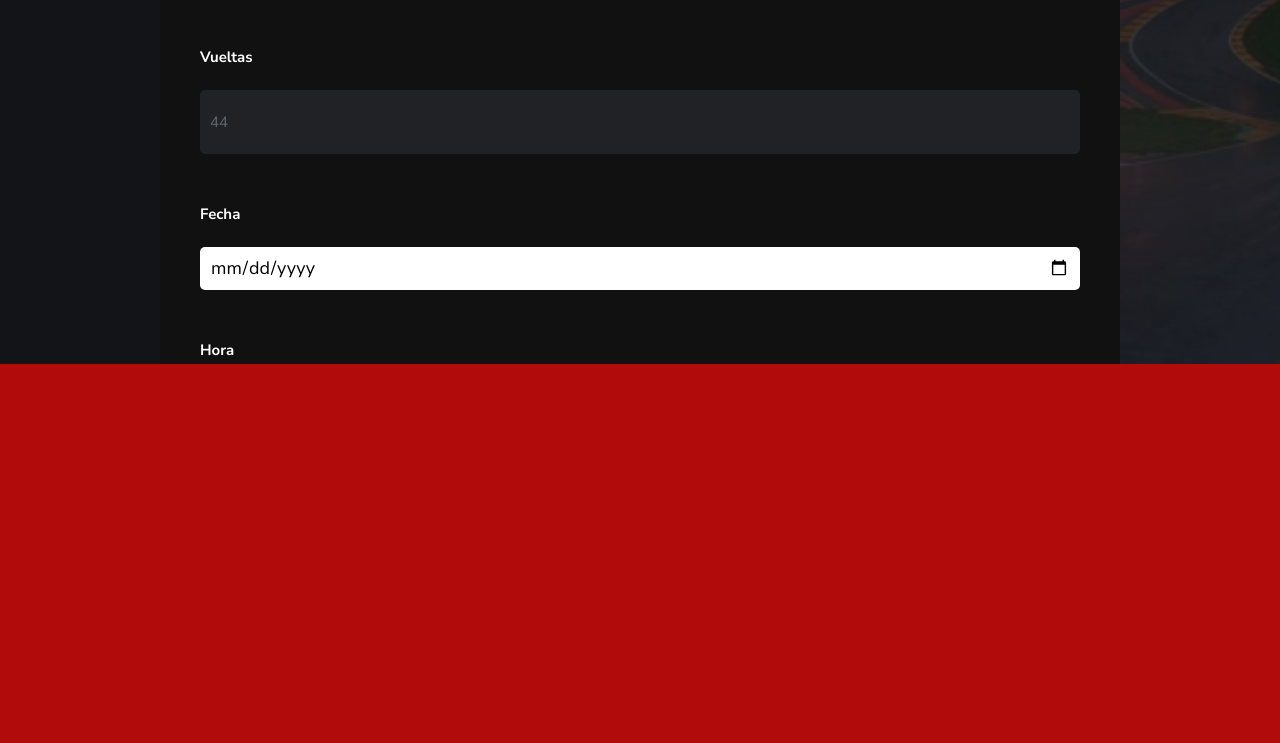
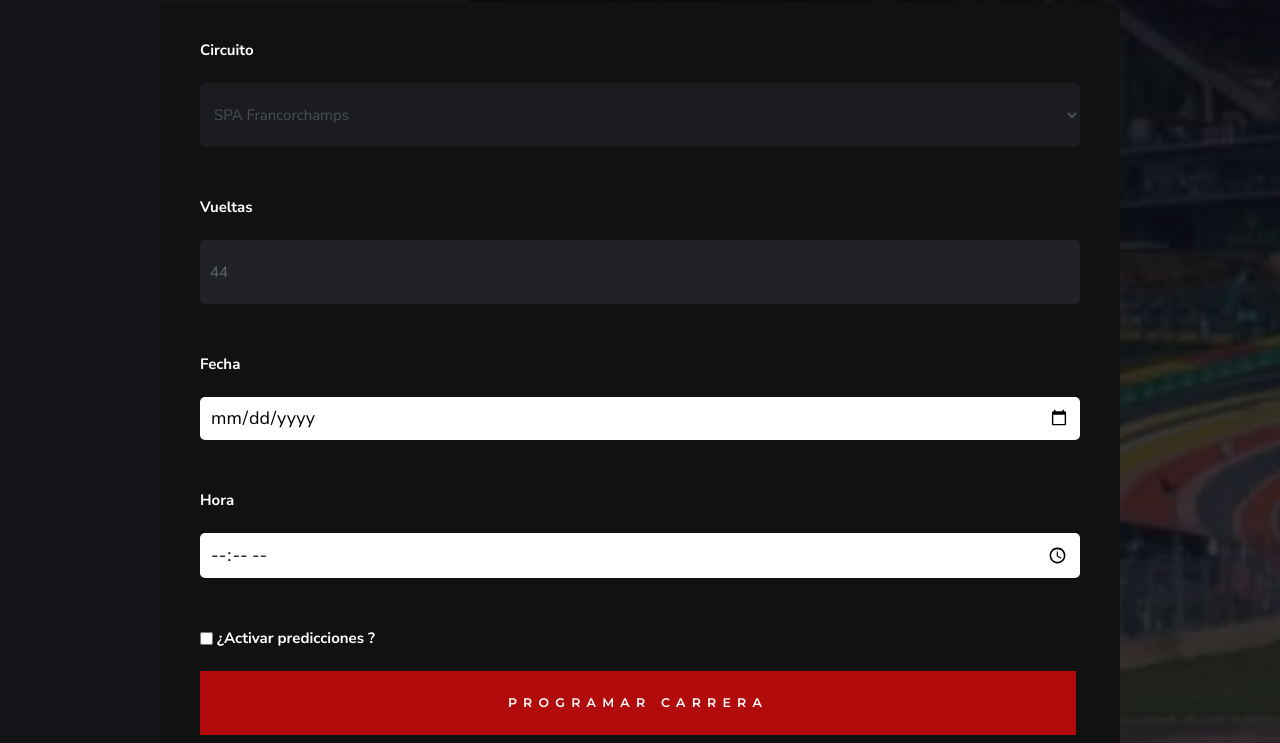
Before and after one commit to OriannaMilone/RaceTrack, a website: page web_project/views/admin.html in a window 1280 px wide. Shown: the part 452-1195 px from the top of the page. Before the commit the page ends 816 px from the top, so only its background shows below. Drawn offline with Linux system fonts and the light colour scheme; files that its build step writes are made by us from their sources; files whose address does not match are found by name.

Commit message:
admin page

```diff
--- a/web_project/views/admin.html
+++ b/web_project/views/admin.html
@@ -34,6 +34,12 @@
     <link rel="manifest" href="site.webmanifest">
 
     <style>
+        body, html {
+            height: auto;
+            overflow-x: hidden;
+            overflow-y: auto;
+        }
+
         h5 {
             font-size: 4rem;
             font-weight: bold;
@@ -81,6 +87,13 @@
             background: #222;
             margin-bottom: 10px;
             border-radius: 5px;
+        }
+
+        .s-hero {
+            height: auto !important;
+            overflow-y: auto;
+            padding-top: 150px;
+            padding-bottom: 100px;
         }
 
     </style>
```
